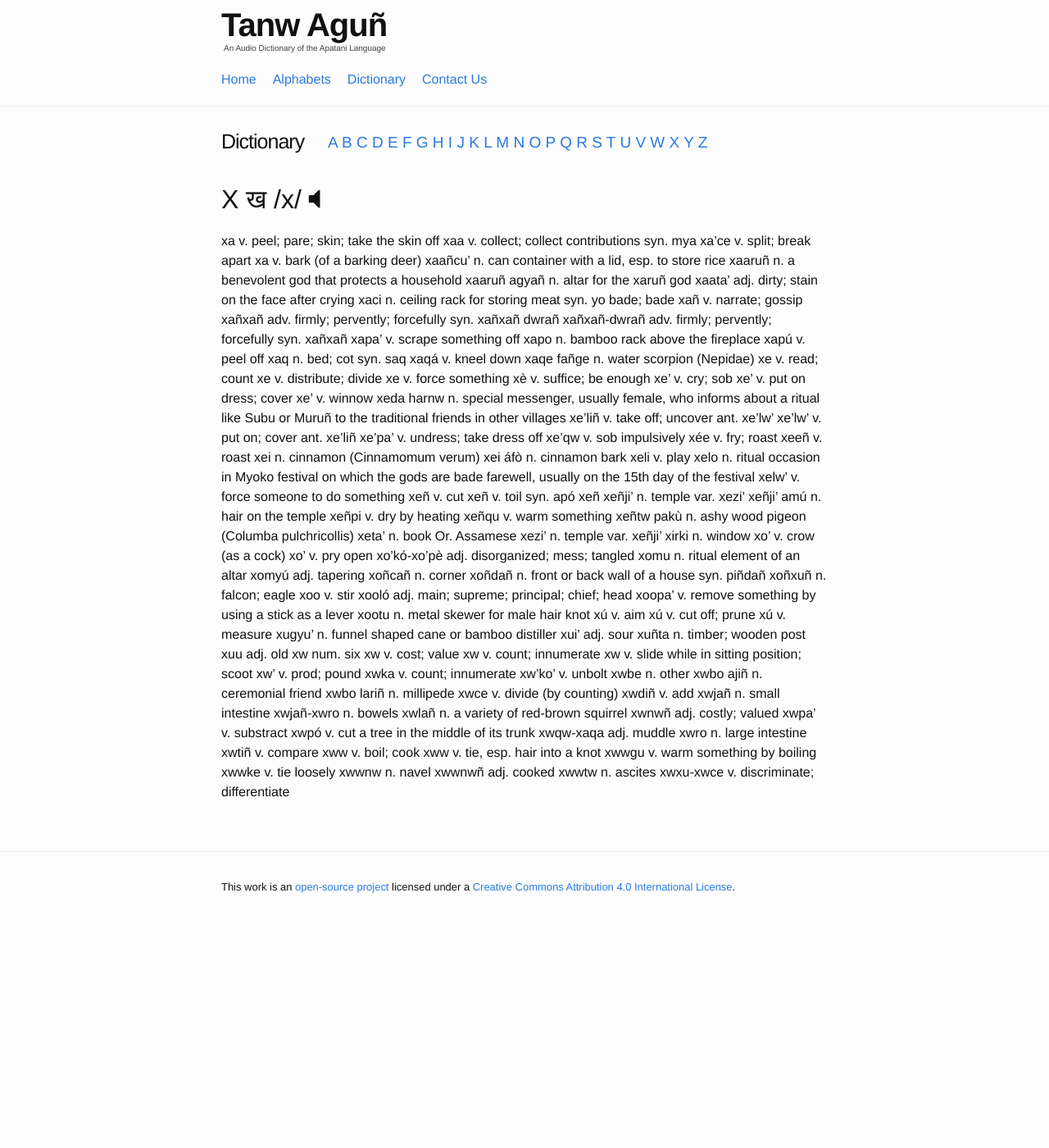
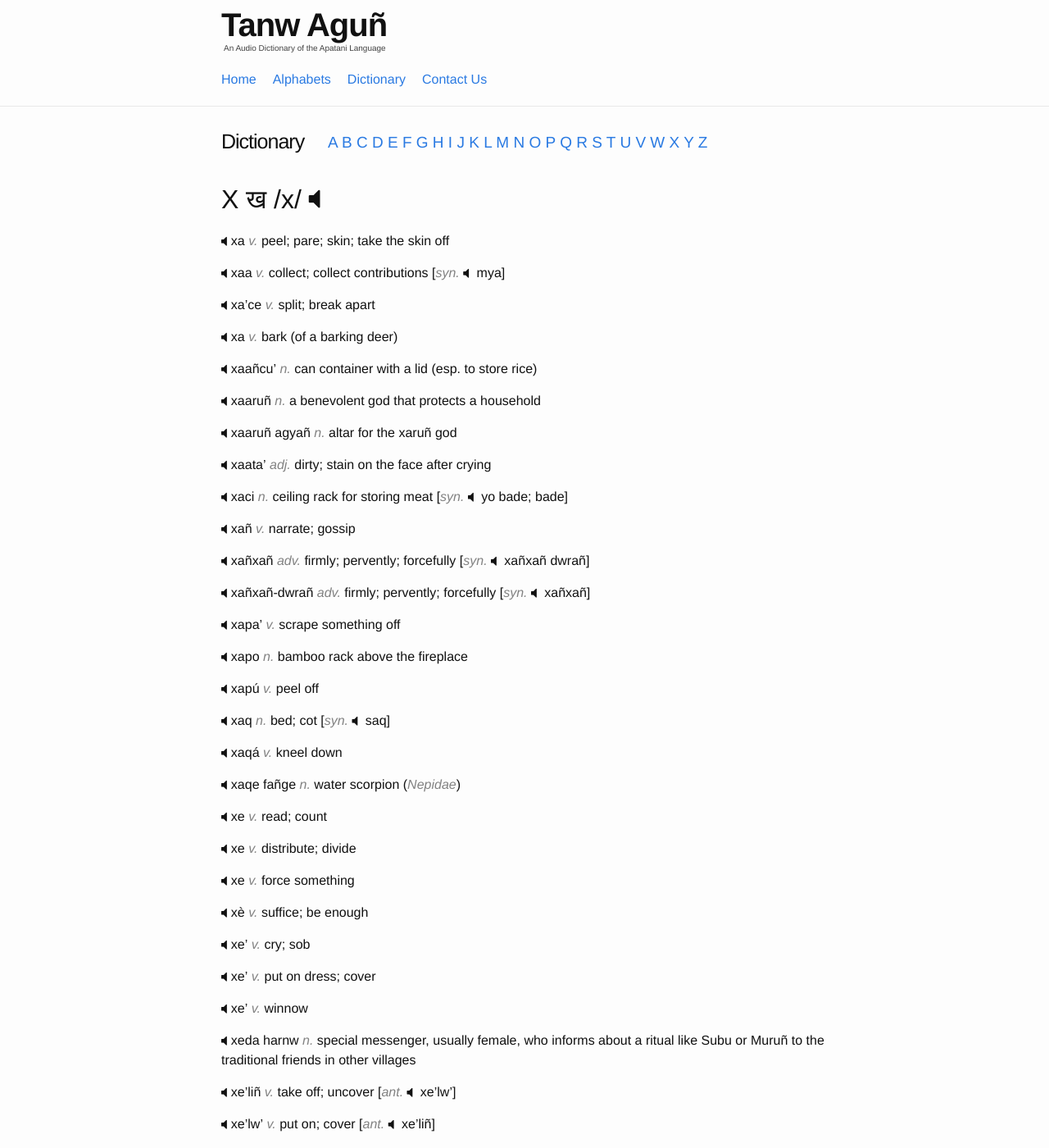
Before and after one commit to hacksparrow/language.apatani.org, a Jekyll site: the page built from dictionary/x.md, in a window 1280 px wide and 1400 px high. Shown: the whole window at 82% size. Built offline with Jekyll 4.4.1, drawn with Linux system fonts in a browser that asks for light colours; nearby versions of some CDN libraries; comment, search, counter and statistics services are not loaded; some of the changed lines change nothing that is shown; some of the changed text lies outside the part shown.

Commit message:
Update x.md

```diff
--- a/dictionary/x.md
+++ b/dictionary/x.md
@@ -6,98 +6,286 @@ devanagari: ख
 ipa: x
 ---
 
-xa	v.	peel; pare; skin; take the skin off
-xaa	v.	collect; collect contributions	syn.	mya
-xa'ce	v.	split; break apart
-xa	v.	bark (of a barking deer)
-xaañcu'	n.	can container with a lid, esp. to store rice
-xaaruñ	n.	a benevolent god that protects a household
-xaaruñ agyañ	n.	altar for the xaruñ god
-xaata'	adj.	dirty; stain on the face after crying
-xaci	n.	ceiling rack for storing meat	syn.	yo bade; bade
-xañ	v.	narrate; gossip
-xañxañ	adv.	firmly; pervently; forcefully	syn.	xañxañ dwrañ
-xañxañ-dwrañ	adv.	firmly; pervently; forcefully	syn.	xañxañ
-xapa'	v.	scrape something off
-xapo	n.	bamboo rack above the fireplace
-xapú	v.	peel off
-xaq	n.	bed; cot	syn.	saq
-xaqá	v.	kneel down
-xaqe fañge	n.	water scorpion (Nepidae)
-xe	v.	read; count
-xe	v.	distribute; divide
-xe	v.	force something
-xè	v.	suffice; be enough
-xe'	v.	cry; sob
-xe'	v.	put on dress; cover
-xe'	v.	winnow
-xeda harnw	n.	special messenger, usually female, who informs about a ritual like Subu or Muruñ to the traditional friends in other villages
-xe'liñ	v.	take off; uncover	ant.	xe'lw'
-xe'lw'	v.	put on; cover	ant.	xe'liñ
-xe'pa'	v.	undress; take dress off
-xe'qw	v.	sob impulsively
-xée	v.	fry; roast
-xeeñ	v.	roast
-xei	n.	cinnamon (Cinnamomum verum)
-xei áfò	n.	cinnamon bark
-xeli	v.	play
-xelo	n.	ritual occasion in Myoko festival on which the gods are bade farewell, usually on the 15th day of the festival
-xelw'	v.	force someone to do something
-xeñ	v.	cut
-xeñ	v.	toil	syn.	apó xeñ
-xeñji'	n.	temple	var.	xezi'
-xeñji' amú	n.	hair on the temple
-xeñpi	v.	dry by heating
-xeñqu	v.	warm something
-xeñtw pakù	n.	ashy wood pigeon (Columba pulchricollis)
-xeta'	n.	book	Or.	Assamese
-xezi'	n.	temple	var.	xeñji'
-xirki	n.	window
-xo'	v.	crow (as a cock)
-xo'	v.	pry open
-xo'kó-xo'pè	adj.	disorganized; mess; tangled
-xomu	n.	ritual element of an altar
-xomyú	adj.	tapering
-xoñcañ	n.	corner
-xoñdañ	n.	front or back wall of a house	syn.	piñdañ
-xoñxuñ	n.	falcon; eagle
-xoo	v.	stir
-xooló	adj.	main; supreme; principal; chief; head
-xoopa'	v.	remove something by using a stick as a lever
-xootu	n.	metal skewer for male hair knot
-xú	v.	aim
-xú	v.	cut off; prune
-xú	v.	measure
-xugyu'	n.	funnel shaped cane or bamboo distiller
-xui'	adj.	sour
-xuñta	n.	timber; wooden post
-xuu	adj.	old
-xw	num.	six
-xw	v.	cost; value
-xw	v.	count; innumerate
-xw	v.	slide while in sitting position; scoot
-xw'	v.	prod; pound
-xwka	v.	count; innumerate
-xw'ko'	v.	unbolt
-xwbe	n.	other
-xwbo ajiñ	n.	ceremonial friend
-xwbo lariñ	n.	millipede
-xwce	v.	divide (by counting)
-xwdiñ	v.	add
-xwjañ	n.	small intestine
-xwjañ-xwro	n.	bowels
-xwlañ	n.	a variety of red-brown squirrel
-xwnwñ	adj.	costly; valued
-xwpa'	v.	substract
-xwpó	v.	cut a tree in the middle of its trunk
-xwqw-xaqa	adj.	muddle
-xwro	n.	large intestine
-xwtiñ	v.	compare
-xww	v.	boil; cook
-xww	v.	tie, esp. hair into a knot
-xwwgu	v.	warm something by boiling
-xwwke	v.	tie loosely
-xwwnw	n.	navel
-xwwnwñ	adj.	cooked
-xwwtw	n.	ascites
-xwxu-xwce	v.	discriminate; differentiate
+__xa__	_v._	peel; pare; skin; take the skin off
+
+
+__xaa__	_v._	collect; collect contributions	[_syn._	mya]
+
+
+__xa'ce__	_v._	split; break apart
+
+
+__xa__	_v._	bark (of a barking deer)
+
+
+__xaañcu'__	_n._	can container with a lid (esp. to store rice)
+
+
+__xaaruñ__	_n._	a benevolent god that protects a household
+
+
+__xaaruñ agyañ__	_n._	altar for the xaruñ god
+
+
+__xaata'__	_adj._	dirty; stain on the face after crying
+
+
+__xaci__	_n._	ceiling rack for storing meat	[_syn._	yo bade; bade]
+
+
+__xañ__	_v._	narrate; gossip
+
+
+__xañxañ__	_adv._	firmly; pervently; forcefully	[_syn._	xañxañ dwrañ]
+
+
+__xañxañ-dwrañ__	_adv._	firmly; pervently; forcefully	[_syn._	xañxañ]
+
+
+__xapa'__	_v._	scrape something off
+
+
+__xapo__	_n._	bamboo rack above the fireplace
+
+
+__xapú__	_v._	peel off
+
+
+__xaq__	_n._	bed; cot	[_syn._	saq]
+
+
+__xaqá__	_v._	kneel down
+
+
+__xaqe fañge__	_n._	water scorpion (_Nepidae_)
+
+
+__xe__	_v._	read; count
+
+
+__xe__	_v._	distribute; divide
+
+
+__xe__	_v._	force something
+
+
+__xè__	_v._	suffice; be enough
+
+
+__xe'__	_v._	cry; sob
+
+
+__xe'__	_v._	put on dress; cover
+
+
+__xe'__	_v._	winnow
+
+
+__xeda harnw__	_n._	special messenger, usually female, who informs about a ritual like Subu or Muruñ to the traditional friends in other villages
+
+
+__xe'liñ__	_v._	take off; uncover	[_ant._	xe'lw']
+
+
+__xe'lw'__	_v._	put on; cover	[_ant._	xe'liñ]
+
+
+__xe'pa'__	_v._	undress; take dress off
+
+
+__xe'qw__	_v._	sob impulsively
+
+
+__xée__	_v._	fry; roast
+
+
+__xeeñ__	_v._	roast
+
+
+__xei__	_n._	cinnamon (_Cinnamomum verum_)
+
+
+__xei áfò__	_n._	cinnamon bark
+
+
+__xeli__	_v._	play
+
+
+__xelo__	_n._	ritual occasion in Myoko festival on which the gods are bade farewell, usually on the 15th day of the festival
+
+
+__xelw'__	_v._	force someone to do something
+
+
+__xeñ__	_v._	cut
+
+
+__xeñ__	_v._	toil	[_syn._	apó xeñ]
+
+
+__xeñji'__	_n._	temple	[_var._	xezi']
+
+
+__xeñji' amú__	_n._	hair on the temple
+
+
+__xeñpi__	_v._	dry by heating
+
+
+__xeñqu__	_v._	warm something
+
+
+__xeñtw pakù__	_n._	ashy wood pigeon (_Columba pulchricollis_)
+
+
+__xeta'__	_n._	book	[_or._	Assamese]
+
+
+__xezi'__	_n._	temple	[_var._	xeñji']
+
+
+__xirki__	_n._	window
+
+
+__xo'__	_v._	crow (as a cock)
+
+
+__xo'__	_v._	pry open
+
+
+__xo'kó-xo'pè__	_adj._	disorganized; mess; tangled
+
+
+__xomu__	_n._	ritual element of an altar
+
+
+__xomyú__	_adj._	tapering
+
+
+__xoñcañ__	_n._	corner
+
+
+__xoñdañ__	_n._	front or back wall of a house	[_syn._	piñdañ]
+
+
+__xoñxuñ__	_n._	falcon; eagle
+
+
+__xoo__	_v._	stir
+
+
+__xooló__	_adj._	main; supreme; principal; chief; head
+
+
+__xoopa'__	_v._	remove something by using a stick as a lever
+
+
+__xootu__	_n._	metal skewer for male hair knot
+
+
+__xú__	_v._	aim
+
+
+__xú__	_v._	cut off; prune
+
+
+__xú__	_v._	measure
+
+
+__xugyu'__	_n._	funnel shaped cane or bamboo distiller
+
+
+__xui'__	_adj._	sour
+
+
+__xuñta__	_n._	timber; wooden post
+
+
+__xuu__	_adj._	old
+
+
+__xw__	_num._	six
+
+
+__xw_	_v._	cost; value
+
+
+__xw__	_v._	count; innumerate
+
+
+__xw__	_v._	slide while in sitting position; scoot
+
+
+__xw'__	_v._	prod; pound
+
+
+__xwka__	_v._	count; innumerate
+
+
+__xw'ko'__	_v._	unbolt
+
+
+__xwbe__	_n._	other
+
+
+__xwbo ajiñ__	_n._	ceremonial friend
+
+
+__xwbo lariñ__	_n._	millipede
+
+
+__xwce__	_v._	divide (by counting) [_Entym._ xw (count) + tace (divide)]
+
+
+__xwdiñ__	_v._	add
+
+
+__xwjañ__	_n._	small intestine
+
+
+__xwjañ-xwro__	_n._	bowels
+
+
+__xwlañ__	_n._	a variety of red-brown squirrel
+
+
+__xwnwñ__	_adj._	costly; valued
+
+
+__xwpa'__	_v._	substract
+
+
+__xwpó__	_v._	cut a tree in the middle of its trunk
+
+
+__xwqw-xaqa__	_adj._	muddle
+
+
+__xwro__	_n._	large intestine
+
+
+__xwtiñ__	_v._	compare
+
+
+__xww__	_v._	boil; cook
+
+
+__xww__	_v._	tie (esp. hair into a knot)
+
+
+__xwwgu__	_v._	warm something by boiling
+
+
+__xwwke__	_v._	tie loosely
+
+
+__xwwnw__	_n._	navel
+
+
+__xwwnwñ__	_adj._	cooked
+
+
+__xwwtw__	_n._	ascites
+
+
+__xwxu-xwce__	_v._	discriminate; differentiate
```
